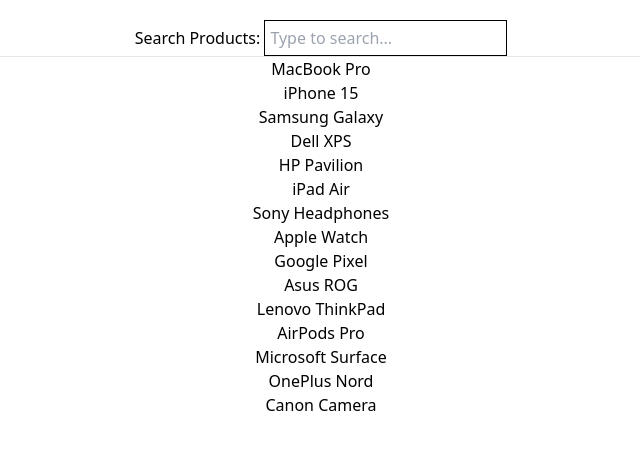
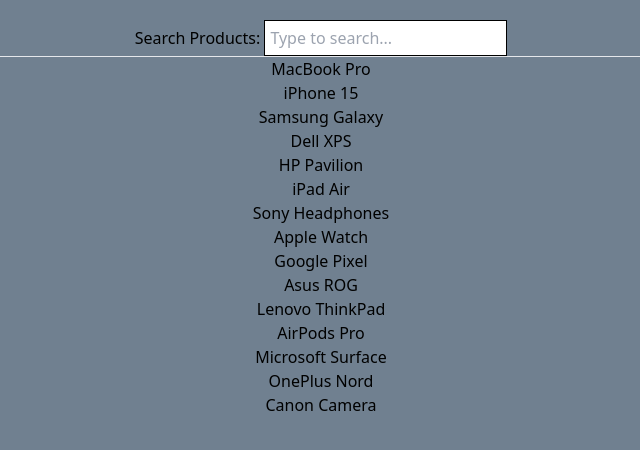
Before and after one commit to bobbyDeepak1415/File_Uploader, a React (Create React App) app: page / in a window 1280 px wide. Shown: the top 450 px of the page, without its empty margins (319-959 px from the left). Built offline with nearby package versions, Linux system fonts and the light colour scheme.

Commit message:
setup done

```diff
--- a/src/Demo.jsx
+++ b/src/Demo.jsx
@@ -28,7 +28,7 @@ export default function Demo() {
   );
 
   return (
-    <div style={{ padding: "20px" }}>
+    <div style={{ padding: "20px",height:"100vh",backgroundColor:"slategrey" }}>
       <label>Search Products: </label>
       <input
         style={{ border: "1px solid", padding: "5px" }}
```
